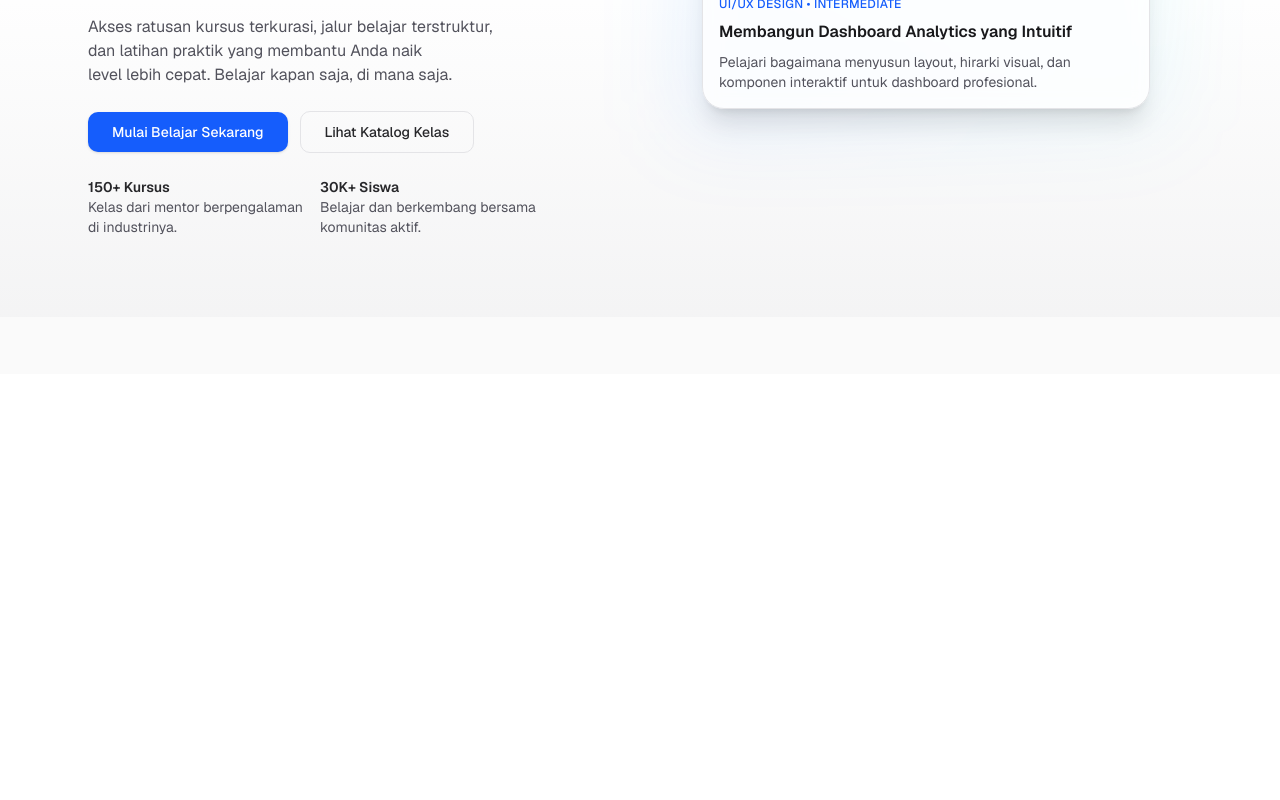
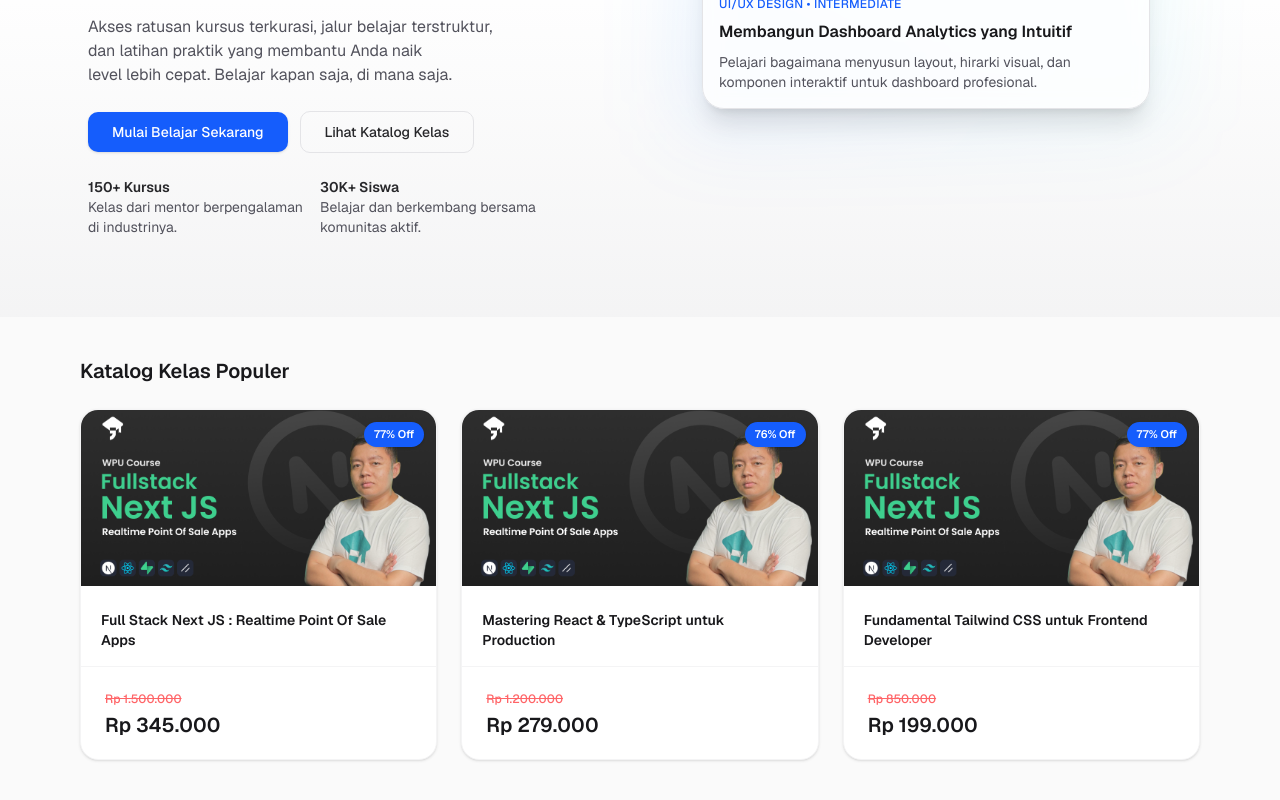
Before and after one commit to edutifa/Platform-LMS, a Next.js app: page / in a window 1280 px wide. Shown: the part 426-1226 px from the top of the page. Before the commit the page ends 800 px from the top, so only its background shows below. Built offline with nearby package versions, Linux system fonts and the light colour scheme.

Commit message:
feat: add Card component with subcomponents for structured UI layout

```diff
--- a/src/app/page.tsx
+++ b/src/app/page.tsx
@@ -1,4 +1,5 @@
 import { Header } from "@/components/implements/header";
+import CatalogCourse from "@/features/landing/components/CatalogCourse";
 import { LandingHero } from "@/features/landing/components/LandingHero";
 
 export default function Home() {
@@ -6,6 +7,7 @@
     <div className="min-h-screen bg-zinc-50 font-sans dark:bg-black">
       <Header />
       <LandingHero />
+      <CatalogCourse />
     </div>
   );
 }
--- /dev/null
+++ b/src/components/ui/card.tsx
@@ -0,0 +1,92 @@
+import * as React from "react"
+
+import { cn } from "@/lib/utils"
+
+function Card({ className, ...props }: React.ComponentProps<"div">) {
+  return (
+    <div
+      data-slot="card"
+      className={cn(
+        "bg-card text-card-foreground flex flex-col gap-6 rounded-xl border py-6 shadow-sm",
+        className
+      )}
+      {...props}
+    />
+  )
+}
+
+function CardHeader({ className, ...props }: React.ComponentProps<"div">) {
+  return (
+    <div
+      data-slot="card-header"
+      className={cn(
+        "@container/card-header grid auto-rows-min grid-rows-[auto_auto] items-start gap-2 px-6 has-data-[slot=card-action]:grid-cols-[1fr_auto] [.border-b]:pb-6",
+        className
+      )}
+      {...props}
+    />
+  )
+}
+
+function CardTitle({ className, ...props }: React.ComponentProps<"div">) {
+  return (
+    <div
+      data-slot="card-title"
+      className={cn("leading-none font-semibold", className)}
+      {...props}
+    />
+  )
+}
+
+function CardDescription({ className, ...props }: React.ComponentProps<"div">) {
+  return (
+    <div
+      data-slot="card-description"
+      className={cn("text-muted-foreground text-sm", className)}
+      {...props}
+    />
+  )
+}
+
+function CardAction({ className, ...props }: React.ComponentProps<"div">) {
+  return (
+    <div
+      data-slot="card-action"
+      className={cn(
+        "col-start-2 row-span-2 row-start-1 self-start justify-self-end",
+        className
+      )}
+      {...props}
+    />
+  )
+}
+
+function CardContent({ className, ...props }: React.ComponentProps<"div">) {
+  return (
+    <div
+      data-slot="card-content"
+      className={cn("px-6", className)}
+      {...props}
+    />
+  )
+}
+
+function CardFooter({ className, ...props }: React.ComponentProps<"div">) {
+  return (
+    <div
+      data-slot="card-footer"
+      className={cn("flex items-center px-6 [.border-t]:pt-6", className)}
+      {...props}
+    />
+  )
+}
+
+export {
+  Card,
+  CardHeader,
+  CardFooter,
+  CardTitle,
+  CardAction,
+  CardDescription,
+  CardContent,
+}
--- a/src/features/landing/components/CatalogCourse.tsx
+++ b/src/features/landing/components/CatalogCourse.tsx
@@ -0,0 +1,94 @@
+"use client";
+
+import Image from "next/image";
+
+import {
+  Card,
+  CardContent,
+  CardFooter,
+  CardHeader,
+  CardTitle,
+} from "@/components/ui/card";
+
+type Course = {
+  id: number;
+  title: string;
+  price: string;
+  originalPrice: string;
+  discountLabel: string;
+  imageSrc: string;
+};
+
+const courses: Course[] = [
+  {
+    id: 1,
+    title: "Full Stack Next JS : Realtime Point Of Sale Apps",
+    price: "Rp 345.000",
+    originalPrice: "Rp 1.500.000",
+    discountLabel: "77% Off",
+    imageSrc: "/images/sample-banner-course.png",
+  },
+  {
+    id: 2,
+    title: "Mastering React & TypeScript untuk Production",
+    price: "Rp 279.000",
+    originalPrice: "Rp 1.200.000",
+    discountLabel: "76% Off",
+    imageSrc: "/images/sample-banner-course.png",
+  },
+  {
+    id: 3,
+    title: "Fundamental Tailwind CSS untuk Frontend Developer",
+    price: "Rp 199.000",
+    originalPrice: "Rp 850.000",
+    discountLabel: "77% Off",
+    imageSrc: "/images/sample-banner-course.png",
+  },
+];
+
+export function CatalogCourse() {
+  return (
+    <section className="mx-auto max-w-6xl px-4 py-10">
+      <h2 className="mb-6 text-xl font-semibold text-zinc-900 dark:text-zinc-50">
+        Katalog Kelas Populer
+      </h2>
+      <div className="grid gap-6 md:grid-cols-3">
+        {courses.map((course) => (
+          <Card
+            key={course.id}
+            className="overflow-hidden rounded-2xl border border-zinc-100 bg-white p-0 shadow-sm transition hover:-translate-y-1 hover:shadow-md dark:border-zinc-800 dark:bg-zinc-900 gap-0 py-0"
+          >
+            <CardHeader className="p-0">
+              <div className="relative h-44 w-full">
+                <Image
+                  src={course.imageSrc}
+                  alt={course.title}
+                  fill
+                  className="object-cover"
+                />
+                <div className="absolute right-3 top-3 rounded-full bg-blue-600 px-2.5 py-1 text-[11px] font-semibold text-white shadow-sm">
+                  {course.discountLabel}
+                </div>
+              </div>
+            </CardHeader>
+            <CardContent className="space-y-2 px-5 py-4">
+              <CardTitle className="text-sm font-semibold text-zinc-900 dark:text-zinc-50">
+                {course.title}
+              </CardTitle>
+            </CardContent>
+            <CardFooter className="flex flex-col items-start gap-1 border-t border-zinc-100 pb-5 pt-3 dark:border-zinc-800">
+              <div className="text-xs font-medium text-red-400 line-through dark:text-red-300">
+                {course.originalPrice}
+              </div>
+              <div className="text-xl font-semibold text-zinc-900 dark:text-zinc-50">
+                {course.price}
+              </div>
+            </CardFooter>
+          </Card>
+        ))}
+      </div>
+    </section>
+  );
+}
+
+export default CatalogCourse;
--- a/src/features/landing/components/LandingHero.tsx
+++ b/src/features/landing/components/LandingHero.tsx
@@ -4,7 +4,7 @@
 
 export function LandingHero() {
   return (
-    <section className="relative overflow-hidden bg-gradient-to-b from-zinc-50 via-white to-zinc-100 dark:from-black dark:via-zinc-950 dark:to-zinc-900">
+    <section className="relative overflow-hidden bg-linear-to-b from-zinc-50 via-white to-zinc-100 dark:from-black dark:via-zinc-950 dark:to-zinc-900">
       <div className="mx-auto flex min-h-[70vh] max-w-6xl flex-col items-center gap-10 px-6 py-20 text-center md:flex-row md:items-start md:text-left">
         <div className="flex-1 space-y-6">
           <span className="inline-flex items-center rounded-full bg-zinc-100 px-3 py-1 text-xs font-medium text-zinc-700 ring-1 ring-zinc-200 dark:bg-zinc-900 dark:text-zinc-300 dark:ring-zinc-800">
@@ -12,7 +12,7 @@
           </span>
           <h1 className="text-balance text-4xl font-semibold tracking-tight text-zinc-900 sm:text-5xl md:text-6xl dark:text-zinc-50">
             Tingkatkan skill Anda dengan
-            <span className="bg-gradient-to-r from-blue-500 via-sky-500 to-cyan-400 bg-clip-text text-transparent">
+            <span className="bg-linear-to-r from-blue-500 via-sky-500 to-cyan-400 bg-clip-text text-transparent">
               {" "}
               kelas interaktif berkualitas.
             </span>
@@ -48,7 +48,7 @@
 
         <div className="relative mt-4 flex flex-1 justify-center md:mt-0">
           <div className="relative w-full max-w-md">
-            <div className="absolute -inset-6 rounded-3xl bg-gradient-to-tr from-blue-500/10 via-sky-400/5 to-emerald-300/10 blur-2xl" />
+            <div className="absolute -inset-6 rounded-3xl bg-linear-to-tr from-blue-500/10 via-sky-400/5 to-emerald-300/10 blur-2xl" />
             <div className="relative overflow-hidden rounded-3xl border border-zinc-200 bg-white/80 p-4 shadow-xl backdrop-blur dark:border-zinc-800 dark:bg-zinc-950/70">
               <div className="flex items-center justify-between pb-3 text-xs text-zinc-500 dark:text-zinc-400">
                 <span>Kelas yang sedang berlangsung</span>
```
Also changed, not shown: public/images/sample-banner-course.png (added).
